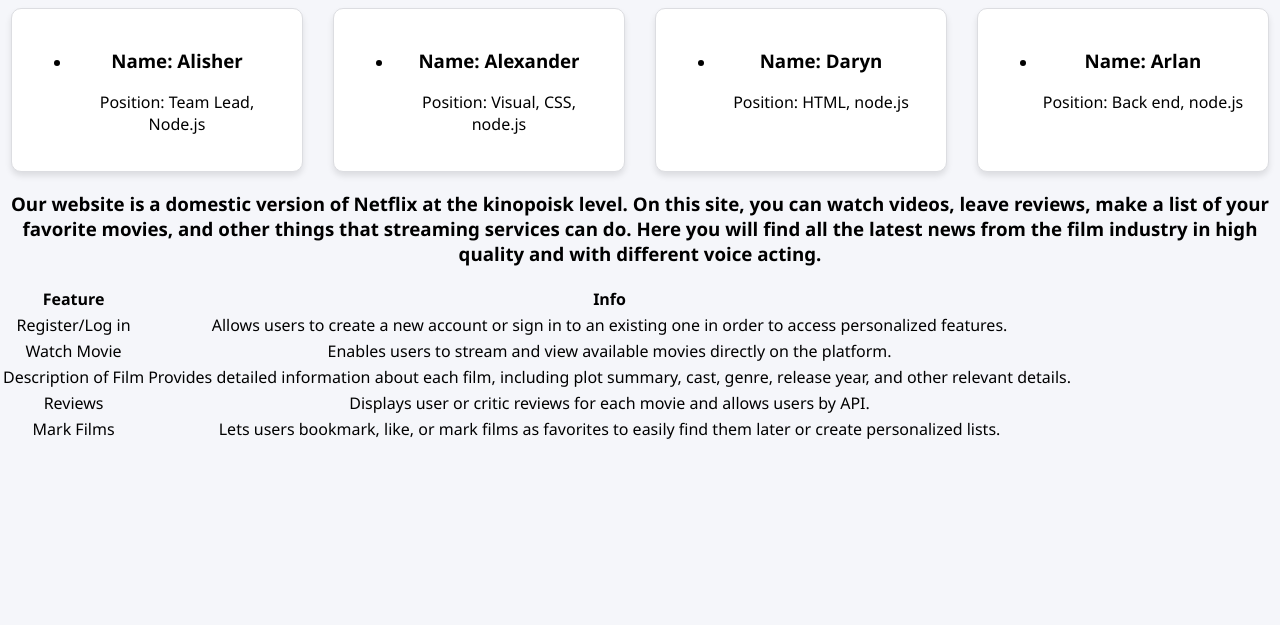
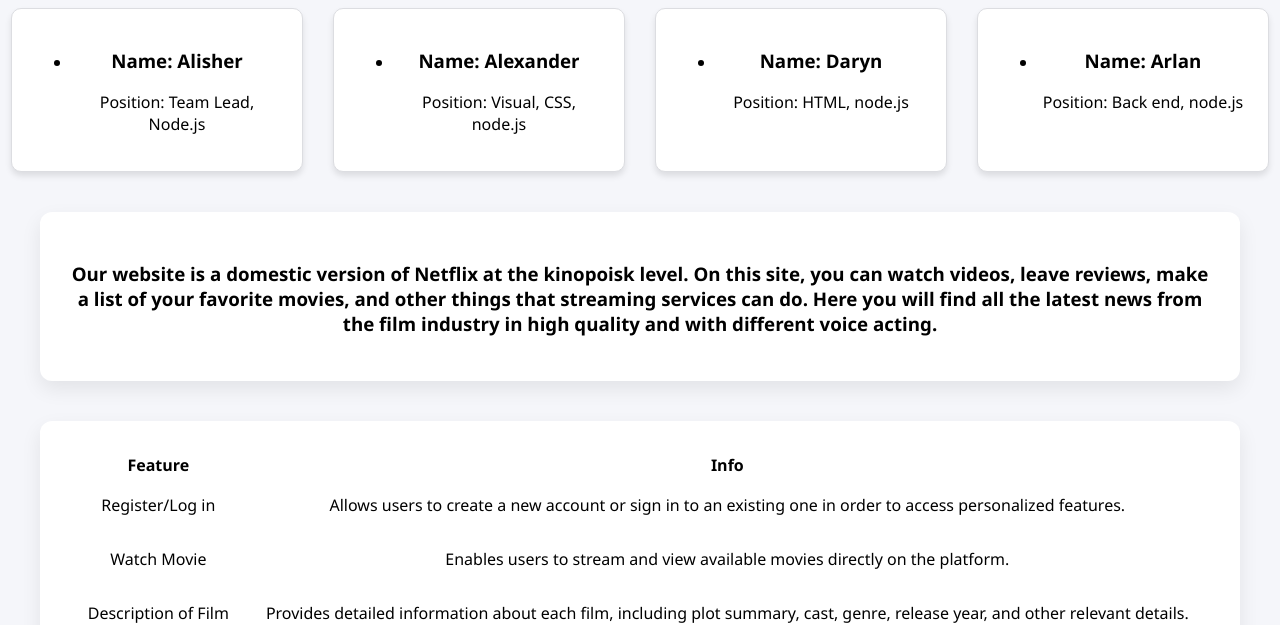
Before and after one commit to zhalisher/Web2Assignment1, a plain HTML site: page views/index.html in a window 1280 px wide. Shown: the part 181-806 px from the top of the page. Drawn offline with Linux system fonts and the light colour scheme.

Commit message:
style: add styles for description, features, and future sections in CSS

```diff
--- a/public/style.css
+++ b/public/style.css
@@ -44,3 +44,36 @@
     transform: translateY(-10px);
     box-shadow: 0 12px 20px rgba(0, 0, 0, 0.2);
 }
+
+.descr {
+    background: #ffffff;
+    padding: 30px;
+    border-radius: 12px;
+    margin: 40px;
+    box-shadow: 0 8px 20px rgba(0, 0, 0, 0.08);
+}
+
+.descr h3 {
+    margin-bottom: 15px;
+}
+
+.features {
+    background: #ffffff;
+    padding: 30px;
+    border-radius: 12px;
+    margin: 40px;
+    box-shadow: 0 8px 20px rgba(0, 0, 0, 0.08);
+}
+
+.future {
+    display: grid;;
+    background: #ffffff;
+    padding: 30px;
+    border-radius: 12px;
+    margin: 40px;
+    box-shadow: 0 8px 20px rgba(0, 0, 0, 0.08);
+}
+
+.future td {
+    padding: 15px;
+}
```
